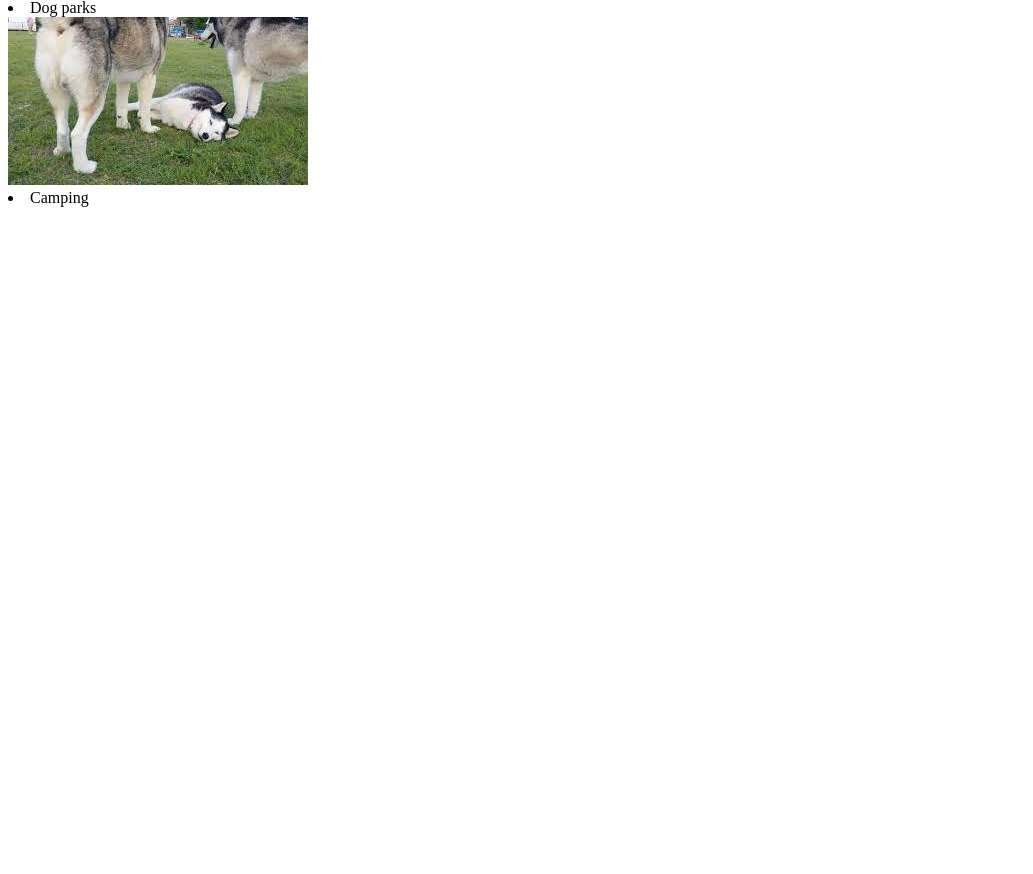
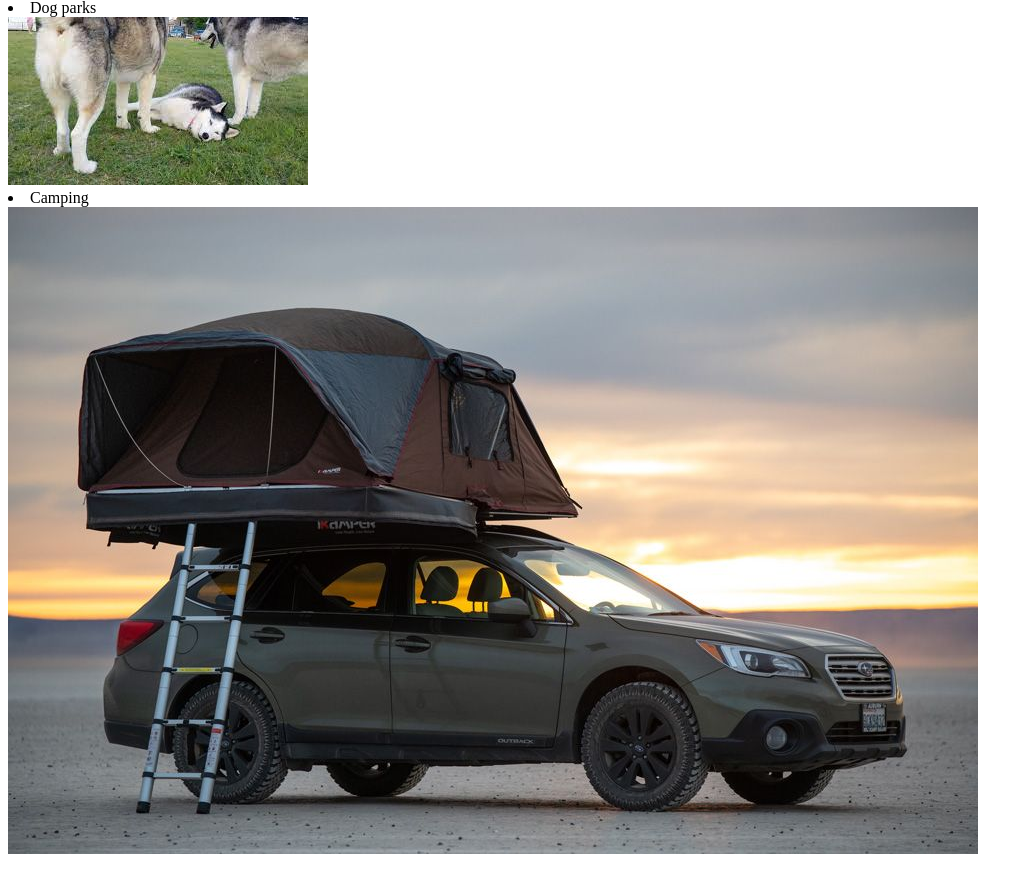
Before and after one commit to nnnitsvj/cv, a plain HTML site: page My Hobbies.html in a window 1280 px wide. Shown: the part 468-1342 px from the top of the page, without its empty margins (0-1033 px from the left). Before the commit the page ends 800 px from the top, so only its background shows below. Drawn offline with Linux system fonts and the light colour scheme.

Commit message:
Update My Hobbies.html

```diff
--- a/My Hobbies.html
+++ b/My Hobbies.html
@@ -15,7 +15,7 @@
   <li>Dog parks</li>
   <img src="Images/Husky.jpg" alt="">
   <li>Camping</li>
-  <img src="Images/Outback-camp" alt="">
+  <img src="Images/Outback-camp.jpg" alt="">
 </body>
 
 </html>
```
